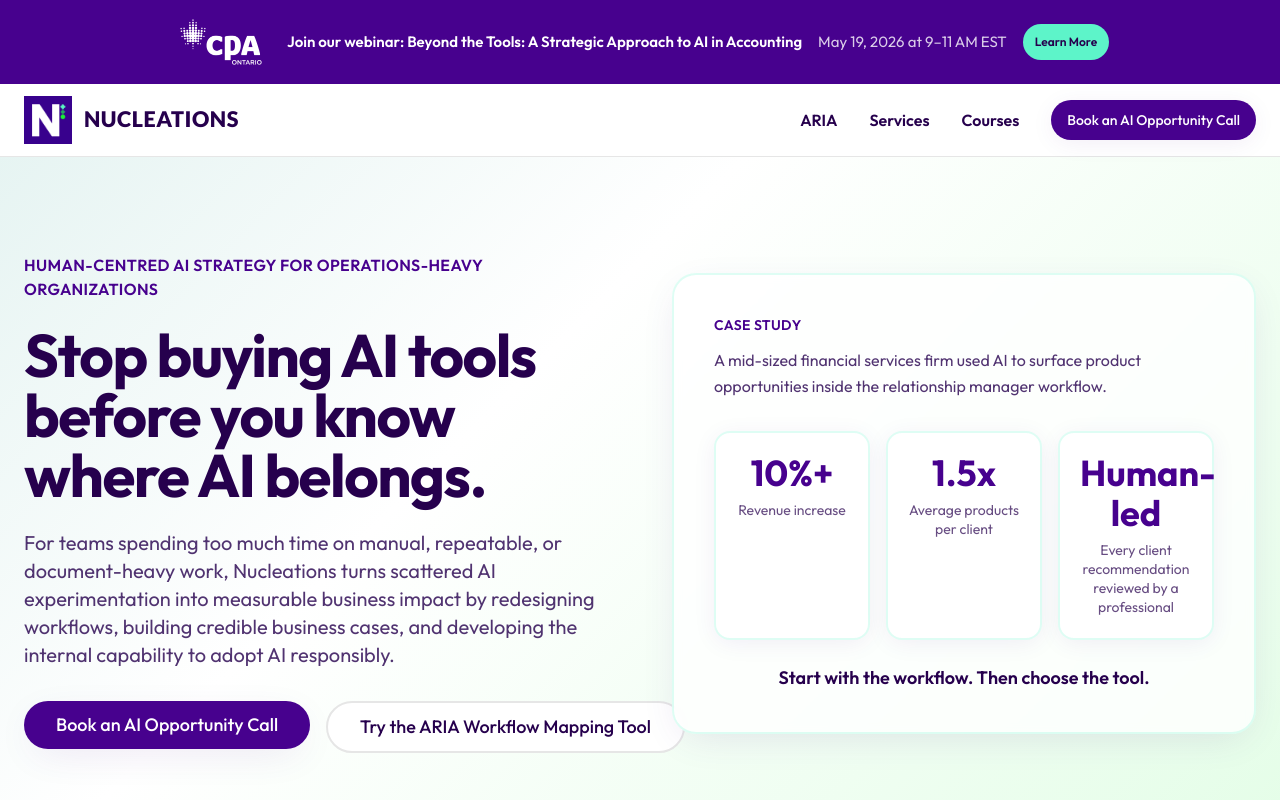
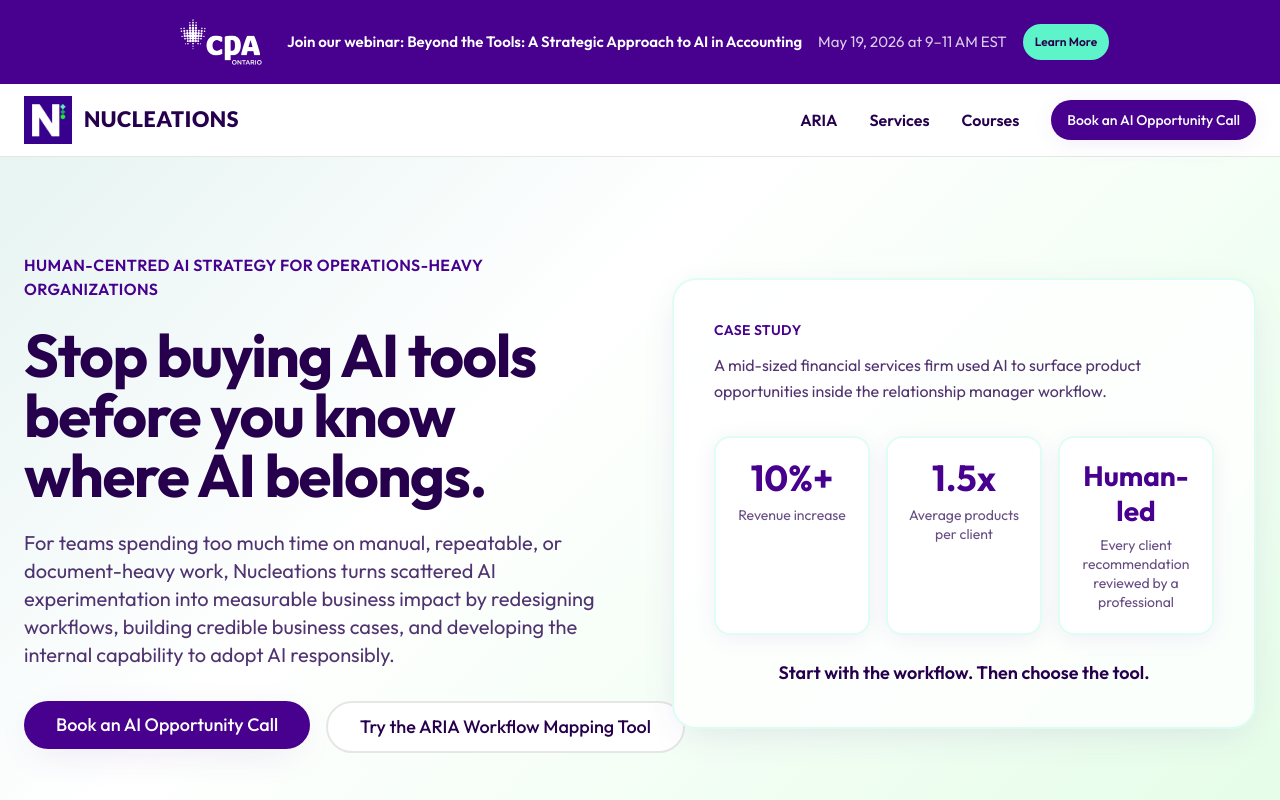
Before and after one commit to Nucleations/nucleations, a React (Vite) app: page / in a window 1280 px wide. Shown: the top 800 px of the page. Built offline with nearby package versions, Linux system fonts and the light colour scheme; the HTML template or start-up script is replaced by a standard one.

Commit message:
Changes
Co-authored-by: VanNucAI <247893808+VanNucAI@users.noreply.github.com>

```diff
--- a/src/components/HeroSection.tsx
+++ b/src/components/HeroSection.tsx
@@ -10,7 +10,7 @@ export const HeroSection = () => {
   const stats = [
     { value: '10%+', label: 'Revenue increase' },
     { value: '1.5x', label: 'Average products per client' },
-    { value: 'Human-led', label: 'Every client recommendation reviewed by a professional' },
+    { value: 'Human-led', label: 'Every client recommendation reviewed by a professional', valueClassName: 'text-2xl md:text-[1.75rem]' },
   ];
 
   return (
@@ -66,7 +66,7 @@ export const HeroSection = () => {
                 key={i}
                 className="bg-background rounded-2xl p-5 border-2 border-secondary/20 shadow-soft text-center"
               >
-                <div className="text-3xl md:text-4xl font-bold text-primary mb-2 leading-tight">
+                <div className={`font-bold text-primary mb-2 leading-tight ${stat.valueClassName ?? 'text-3xl md:text-4xl'}`}>
                   {stat.value}
                 </div>
                 <div className="text-sm text-foreground/70 leading-snug">
```
